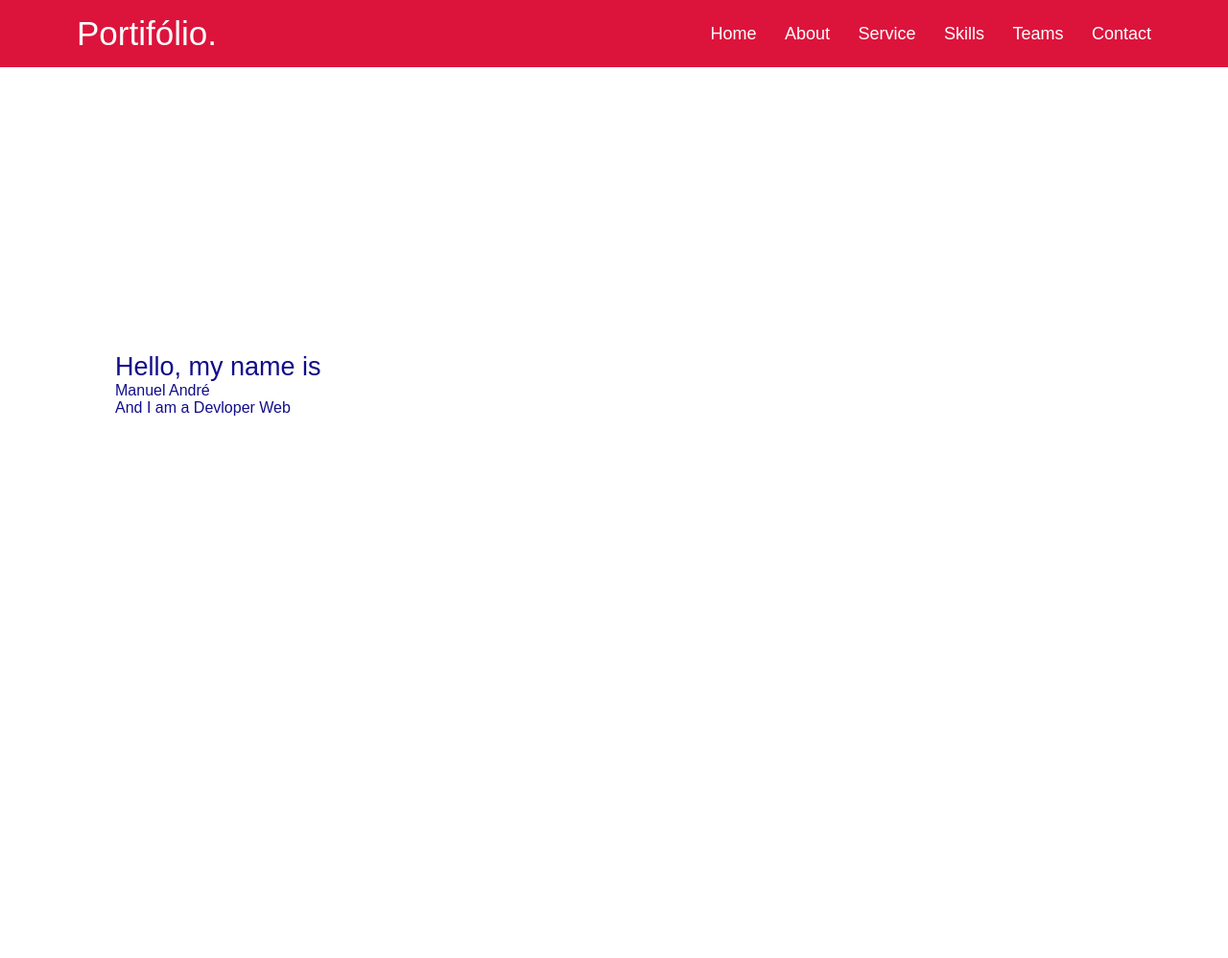
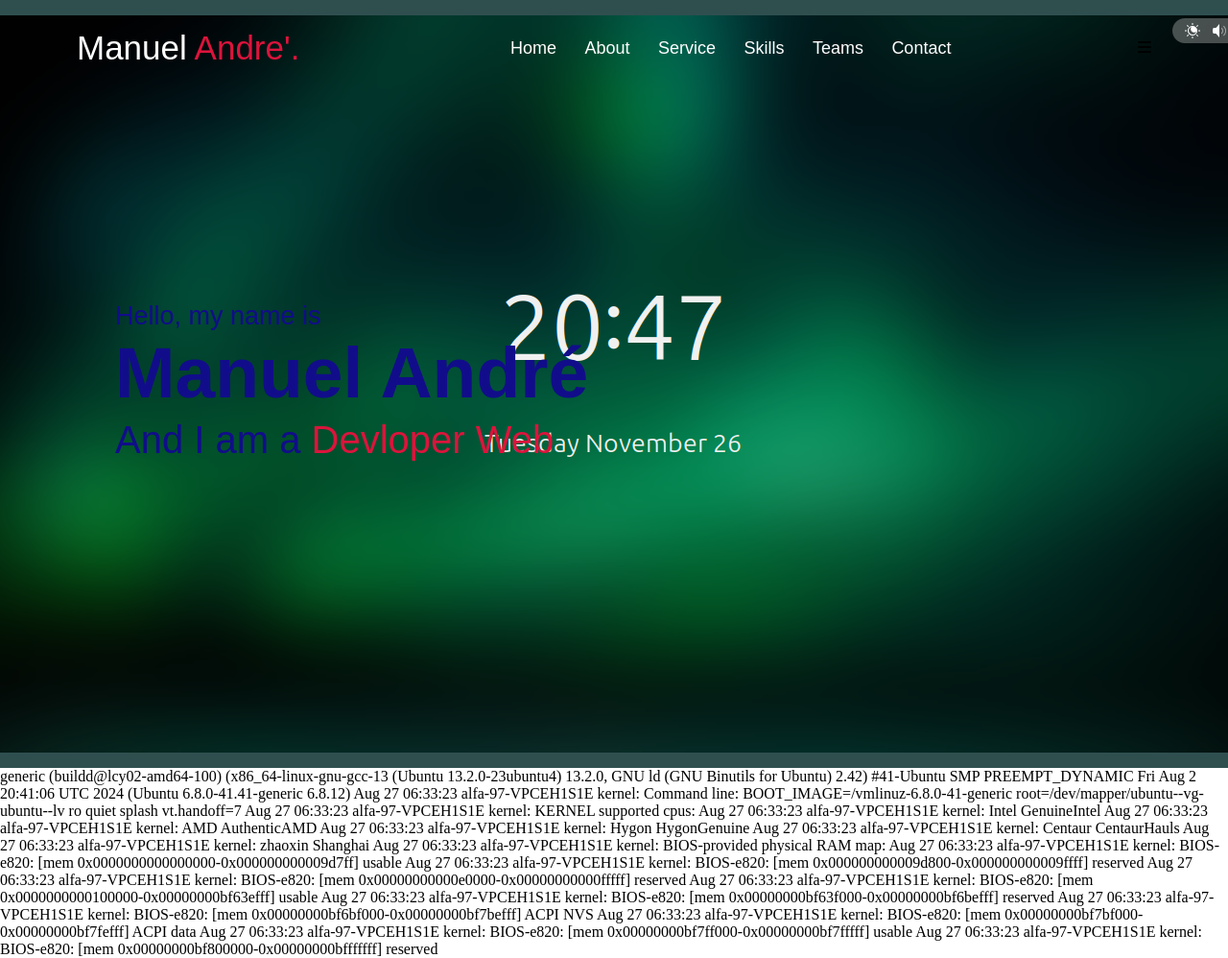
Before and after one commit to alfa48/manuel_andre, a plain HTML site: page index.html in a window 1280 px wide. Shown: the whole page at 96% size. Before the commit the page ends 800 px from the top, so only its background shows below. Drawn offline with nearby package versions, Linux system fonts and the light colour scheme.

Commit message:
fixed manu

```diff
--- a/css/main.css
+++ b/css/main.css
@@ -7,6 +7,13 @@
     text-decoration: none;
 }
 
+/**debagg*/
+.elemento {
+    border: 2px solid red;
+    background-color: rgba(255, 0, 0, 0.3);
+}
+
+
 .max-width{
     max-width: 1300px;
     padding: 0 80px;
@@ -14,18 +21,34 @@
 }
 
 /*navbar styling*/
+
 .navbar{
     position: fixed;
-    padding: 15px 0;
-    background: crimson;
+    padding: 30px 0;
     width: 100%;
     font-family: Ubuntu, sans-serif;
+    transition: all 0.3s ease;
+}
+
+.navbar.sticky {
+    position: fixed;
+    padding: 30px 0;
+    background: crimson;
 }
 
 .navbar .logo a{
     color: #fff;
     font-size: 35px;
     font-weight: 600px;
+}
+
+.navbar .logo a span{
+    color: crimson;
+}
+
+.navbar.sticky .logo a span{
+    transition: all 0.3s ease;
+    color: #fff;
 }
 
 .navbar .max-width{
@@ -44,12 +67,23 @@
     font-size: 18px;
     font-weight: 500;
     margin-left: 25px;
+    transition: color 0.3s ease;
+}
+
+.navbar .menu li a:hover{
+    color: crimson;
+}
+
+.navbar.sticky .menu li a:hover{
+    transition: all 0.3s ease;
+    color: #fff;
 }
 
 /*home section styling*/
 .home{
     display: flex;
-    background: url("") no-repeat center;
+    background: url("/assets/imgs/background_o.png") no-repeat center;
+    background-color: darkslategrey;
     height: 100vh;
     color: #110d8a;
     min-height: 500xp;
@@ -63,3 +97,27 @@
 .home .home-content .text-1{
      font-size: 27px;
 }
+
+.home .max-width{
+    margin: auto 0 auto 40px;
+}
+
+.home .home-content .text-1{
+    font-size: 27px;
+}
+
+.home .home-content .text-2{
+    font-size: 75px;
+    font-weight: 600;
+    margin-left: -3;
+}
+
+.home .home-content .text-3{
+    font-size: 40px;
+    margin: 5px 0;
+}
+
+.home .home-content .text-3 span{
+    font-weight: 500;
+    color: crimson;
+}
--- a/css/style.scss
+++ /dev/null
@@ -1,4 +0,0 @@
-/* Exemplo básico */
-body {
-    font-family: Arial, sans-serif;
-  }
--- a/index.html
+++ b/index.html
@@ -6,14 +6,14 @@
     <title>Manuel André</title>
     <meta name='viewport' content='width=device-width, initial-scale=1'>
     <link rel='stylesheet' type='text/css' media='screen' href='css/main.css'>
-    <script src='js/main.js'></script>
     <script src="https://kit.fontawesome.com/a076d05399.js" crossorigin="anonymous"></script>
+    <script src="https://code.jquery.com/jquery-3.7.1.min.js"></script>
 </head>
 <body>
 
     <nav class="navbar">
         <div class="max-width">
-            <div class="logo"><a href="#">Portifó<span>lio.</span></a></div>
+            <div class="logo"><a href="#">Manuel <span>Andre'.</span></a></div>
             <ul class="menu">
                 <li><a href="#">Home</a></li>
                 <li><a href="#">About</a></li>
@@ -22,6 +22,9 @@
                 <li><a href="#">Teams</a></li>
                 <li><a href="#">Contact</a></li>
             </ul>
+            <div class="menu-btn">
+                <i class="fas fa-bars"></i>
+            </div>
         </div>
     </nav>
 
@@ -38,5 +41,25 @@
         </div>
     </section>
 
+    <p>generic (buildd@lcy02-amd64-100) (x86_64-linux-gnu-gcc-13 (Ubuntu 13.2.0-23ubuntu4) 13.2.0, GNU ld (GNU Binutils for Ubuntu) 2.42) #41-Ubuntu SMP PREEMPT_DYNAMIC Fri Aug  2 20:41:06 UTC 2024 (Ubuntu 6.8.0-41.41-generic 6.8.12)
+        Aug 27 06:33:23 alfa-97-VPCEH1S1E kernel: Command line: BOOT_IMAGE=/vmlinuz-6.8.0-41-generic root=/dev/mapper/ubuntu--vg-ubuntu--lv ro quiet splash vt.handoff=7
+        Aug 27 06:33:23 alfa-97-VPCEH1S1E kernel: KERNEL supported cpus:
+        Aug 27 06:33:23 alfa-97-VPCEH1S1E kernel:   Intel GenuineIntel
+        Aug 27 06:33:23 alfa-97-VPCEH1S1E kernel:   AMD AuthenticAMD
+        Aug 27 06:33:23 alfa-97-VPCEH1S1E kernel:   Hygon HygonGenuine
+        Aug 27 06:33:23 alfa-97-VPCEH1S1E kernel:   Centaur CentaurHauls
+        Aug 27 06:33:23 alfa-97-VPCEH1S1E kernel:   zhaoxin   Shanghai
+        Aug 27 06:33:23 alfa-97-VPCEH1S1E kernel: BIOS-provided physical RAM map:
+        Aug 27 06:33:23 alfa-97-VPCEH1S1E kernel: BIOS-e820: [mem 0x0000000000000000-0x000000000009d7ff] usable
+        Aug 27 06:33:23 alfa-97-VPCEH1S1E kernel: BIOS-e820: [mem 0x000000000009d800-0x000000000009ffff] reserved
+        Aug 27 06:33:23 alfa-97-VPCEH1S1E kernel: BIOS-e820: [mem 0x00000000000e0000-0x00000000000fffff] reserved
+        Aug 27 06:33:23 alfa-97-VPCEH1S1E kernel: BIOS-e820: [mem 0x0000000000100000-0x00000000bf63efff] usable
+        Aug 27 06:33:23 alfa-97-VPCEH1S1E kernel: BIOS-e820: [mem 0x00000000bf63f000-0x00000000bf6befff] reserved
+        Aug 27 06:33:23 alfa-97-VPCEH1S1E kernel: BIOS-e820: [mem 0x00000000bf6bf000-0x00000000bf7befff] ACPI NVS
+        Aug 27 06:33:23 alfa-97-VPCEH1S1E kernel: BIOS-e820: [mem 0x00000000bf7bf000-0x00000000bf7fefff] ACPI data
+        Aug 27 06:33:23 alfa-97-VPCEH1S1E kernel: BIOS-e820: [mem 0x00000000bf7ff000-0x00000000bf7fffff] usable
+        Aug 27 06:33:23 alfa-97-VPCEH1S1E kernel: BIOS-e820: [mem 0x00000000bf800000-0x00000000bfffffff] reserved</p>
+
+        <script src='js/main.js'></script>
 </body>
 </html>
--- a/js/main.js
+++ b/js/main.js
@@ -0,0 +1,9 @@
+$(document).ready(function(){
+    $(window).scroll(function(){
+        if ($(this).scrollTop() > 50)
+            $(".navbar").addClass("sticky");
+        else
+            $(".navbar").removeClass("sticky");
+        console.log("Scroll detectado");
+    });
+});
```
Also changed, not shown: assets/imgs/background.jpeg (added), assets/imgs/background_o.png (added).
